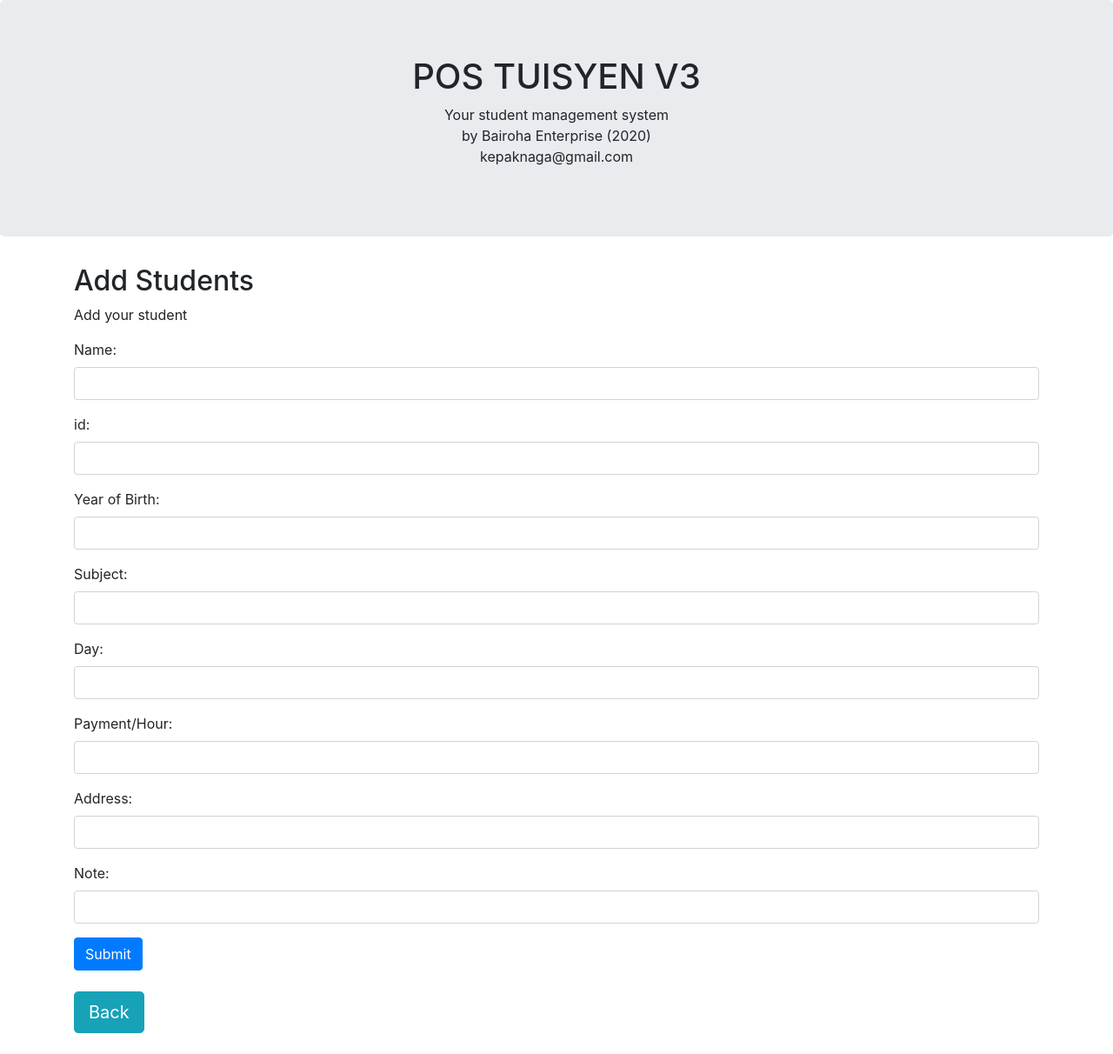
After one commit to zahiruddinnorzain/postuisyenv3, a PHP site: page /add_student.php in a window 1280 px wide. The commit adds this page. Shown: the whole page at 87% size. Run offline with PHP 8.4, Linux system fonts and the light colour scheme.

Commit message:
add student done

```diff
--- /dev/null
+++ b/add_student.php
@@ -0,0 +1,98 @@
+<!DOCTYPE html>
+<html lang="en">
+<head>
+  <title>Bootstrap Example</title>
+  <meta charset="utf-8">
+  <meta name="viewport" content="width=device-width, initial-scale=1">
+  <link rel="stylesheet" href="https://maxcdn.bootstrapcdn.com/bootstrap/4.4.1/css/bootstrap.min.css">
+  <script src="https://ajax.googleapis.com/ajax/libs/jquery/3.4.1/jquery.min.js"></script>
+  <script src="https://cdnjs.cloudflare.com/ajax/libs/popper.js/1.16.0/umd/popper.min.js"></script>
+  <script src="https://maxcdn.bootstrapcdn.com/bootstrap/4.4.1/js/bootstrap.min.js"></script>
+</head>
+<body>
+
+<div class="jumbotron text-center">
+  <h1>POS TUISYEN V3</h1>
+  <p>Your student management system<br>
+  by Bairoha Enterprise (2020)<br>
+  kepaknaga@gmail.com</p>
+</div>
+
+
+
+
+<div class="container">
+  <h2>Add Students</h2>
+  <p>Add your student</p>
+  <form action="action_page_student.php" method="post">
+
+    <div class="form-group">
+      <label for="usr">Name:</label>
+      <input type="text" class="form-control" id="usr" name="fnama">
+    </div>
+
+    <div class="form-group">
+      <label for="usr">id:</label>
+      <input type="text" class="form-control" id="pwd" name="fid">
+    </div>
+
+    <div class="form-group">
+      <label for="usr">Year of Birth:</label>
+      <input type="text" class="form-control" id="pwd" name="ftahun_lahir">
+    </div>
+
+    <div class="form-group">
+      <label for="usr">Subject:</label>
+      <input type="text" class="form-control" id="pwd" name="fsubjek">
+    </div>
+
+    <div class="form-group">
+      <label for="usr">Day:</label>
+      <input type="text" class="form-control" id="pwd" name="fhari">
+    </div>
+
+    <div class="form-group">
+      <label for="usr">Payment/Hour:</label>
+      <input type="number" class="form-control" id="pwd" name="fbayaranHour">
+    </div>
+
+    <div class="form-group">
+      <label for="usr">Address:</label>
+      <input type="text" class="form-control" id="pwd" name="falamat">
+    </div>
+
+    <div class="form-group">
+      <label for="usr">Note:</label>
+      <input type="text" class="form-control" id="pwd" name="fnota">
+    </div>
+
+    <button type="submit" class="btn btn-primary">Submit</button>
+
+  </form>
+
+      <br>
+      <a href="../postuisyenv3" class="btn btn-info btn-lg" role="button">Back</a>
+      <br><br>
+
+</div>
+
+
+
+
+
+
+    </div>
+
+  </div>
+</div>
+</body>
+</html>
+
+<!--
+DELETE FROM customers
+WHERE country = 'France'
+ORDER BY creditLimit
+LIMIT 5;
+
+https://www.w3schools.com/bootstrap4/bootstrap_buttons.asp
+  -->
--- a/index.php
+++ b/index.php
@@ -32,7 +32,7 @@
     </div>
     <div class="col-sm-4">
       <h3>ADD STUDENT</h3>
-      <a href="#" class="btn btn-info btn-lg" role="button">ADD STUDENT</a>
+      <a href="add_student.php" class="btn btn-info btn-lg" role="button">ADD STUDENT</a>
       <br><br>
     </div>
     <div class="col-sm-4">
```
Also changed, not shown: action_page_student.php (added, +89 -0 lines).
